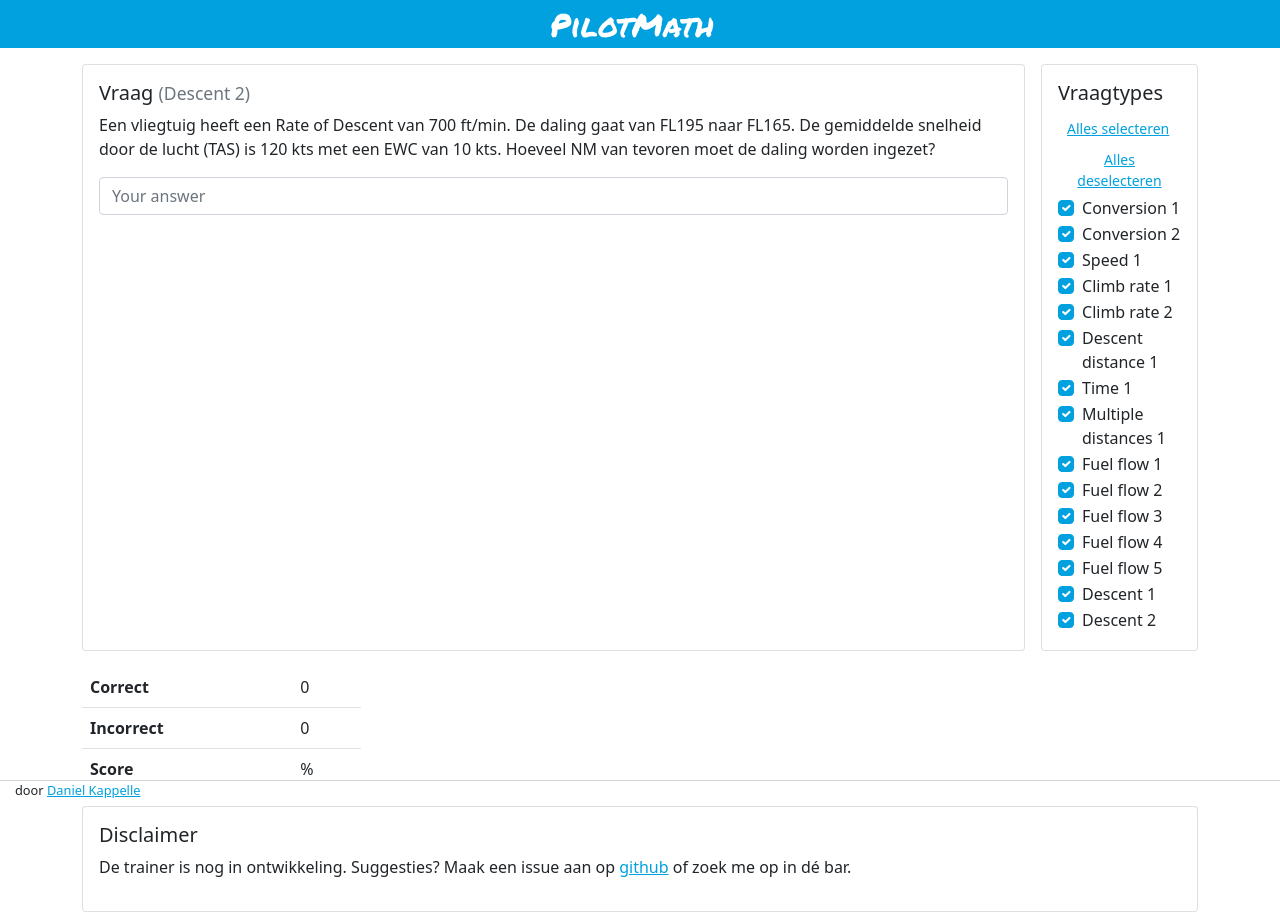
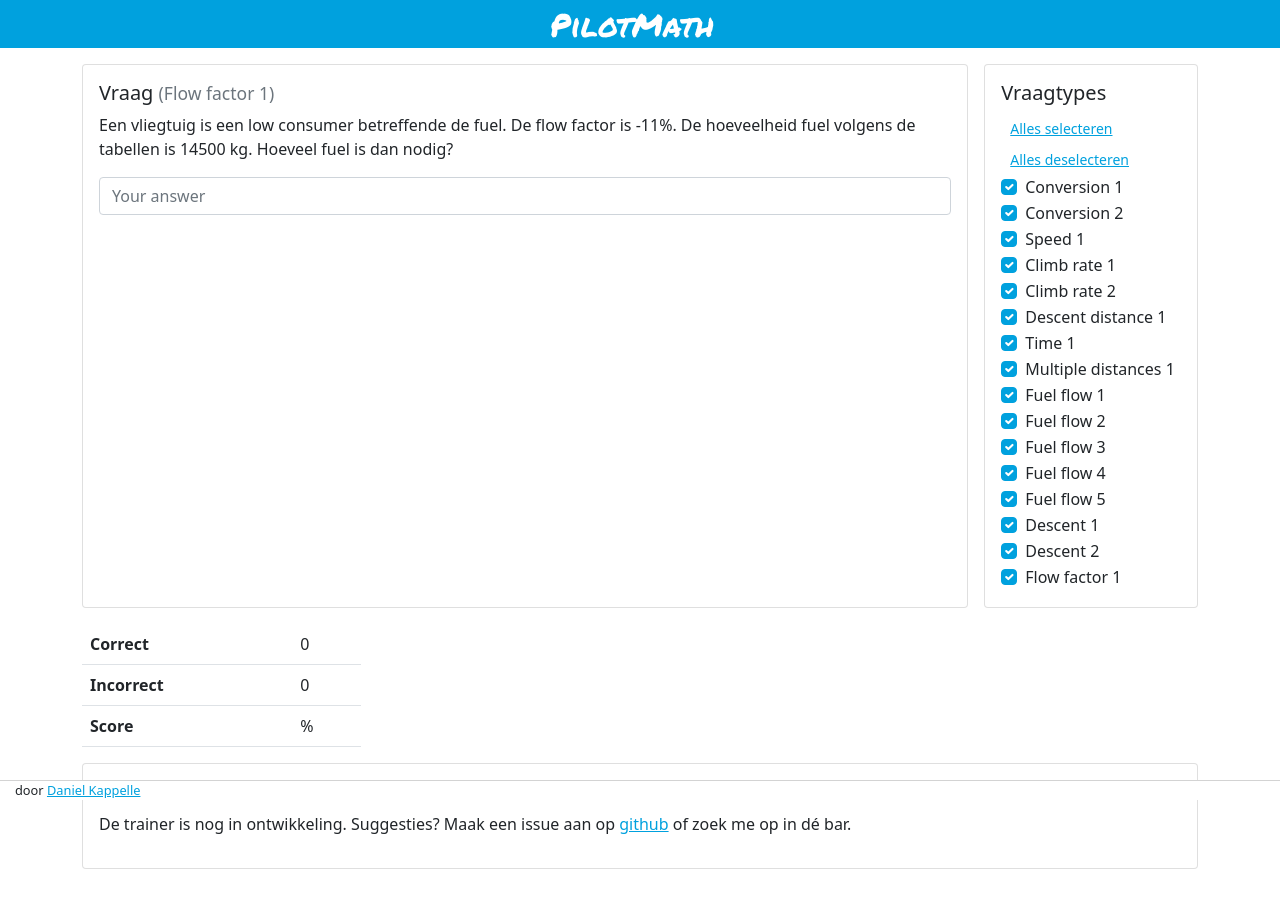
Before and after one commit to danielkappelle/pilot-math, an Angular app in the folder pilot-math/: page / in a window 1280 px wide. After the commit the page ends 869 px from the top, so only its background shows below. Built offline with nearby package versions, Linux system fonts and the light colour scheme.

Commit message:
Flow factor 1 question

```diff
--- /dev/null
+++ b/pilot-math/src/app/question/generation/flowfactor-1.question.ts
@@ -0,0 +1,30 @@
+import { Injectable } from '@angular/core';
+import { pad, randomNumber } from '../helpers';
+
+@Injectable()
+export class FlowFactor1Question {
+  questionName = 'Flow factor 1';
+
+  flowFactor: number;
+  fuelTableKg: number;
+
+  fuelNeededKg: number;
+
+  createQuestion(): void {
+    this.flowFactor = randomNumber(1, 15, 1);
+    this.fuelTableKg = randomNumber(8000, 15000, 500);
+    this.fuelNeededKg = this.fuelTableKg * (1 - this.flowFactor / 100);
+  }
+
+  getQuestionText(): string {
+    return `Een vliegtuig is een low consumer betreffende de fuel. De flow factor is -${this.flowFactor}%. De hoeveelheid fuel volgens de tabellen is ${this.fuelTableKg} kg. Hoeveel fuel is dan nodig?`;
+  }
+
+  gradeAnswer(val: string): boolean {
+    return Math.abs(parseFloat(val) - this.fuelNeededKg) < 10;
+  }
+
+  getCorrectAnswer(): string {
+    return `${this.fuelNeededKg.toFixed(0)} kg`;
+  }
+}
--- a/pilot-math/src/app/question/question.component.ts
+++ b/pilot-math/src/app/question/question.component.ts
@@ -20,6 +20,7 @@ import { FuelFlow4Question } from './generation/fuelflow-4.question';
 import { FuelFlow5Question } from './generation/fuelflow-5.question';
 import { Descent1Question } from './generation/descent-1.question';
 import { Descent2Question } from './generation/descent-2.question';
+import { FlowFactor1Question } from './generation/flowfactor-1.question';
 
 interface LastQuestion {
   text?: string;
@@ -70,6 +71,7 @@ export class QuestionComponent implements OnInit {
     this.questions.push(new FuelFlow5Question());
     this.questions.push(new Descent1Question());
     this.questions.push(new Descent2Question());
+    this.questions.push(new FlowFactor1Question());
 
     this.questionTypesForm = this.fb.group({
       types: this.fb.array(this.questions.map(() => true)),
```
